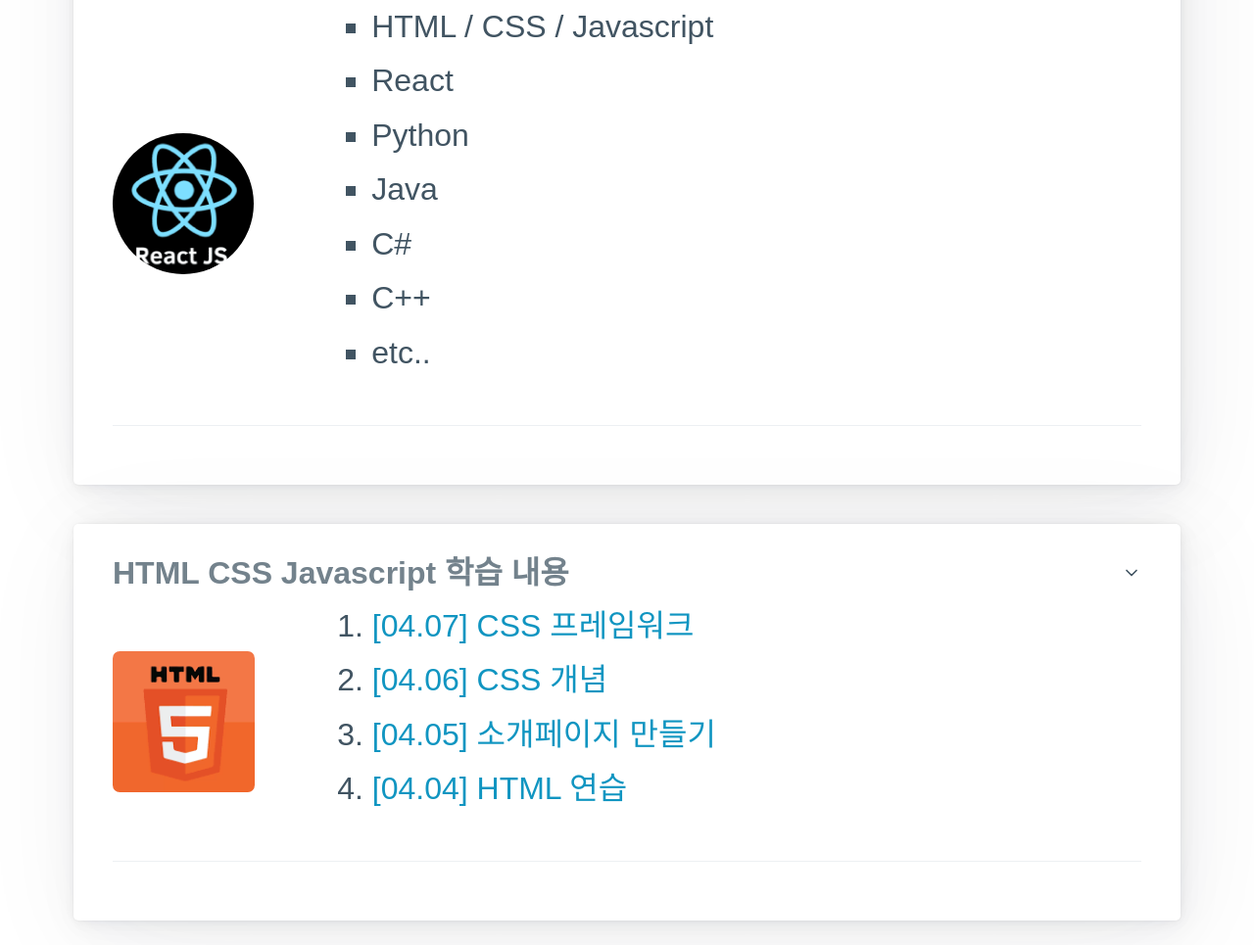
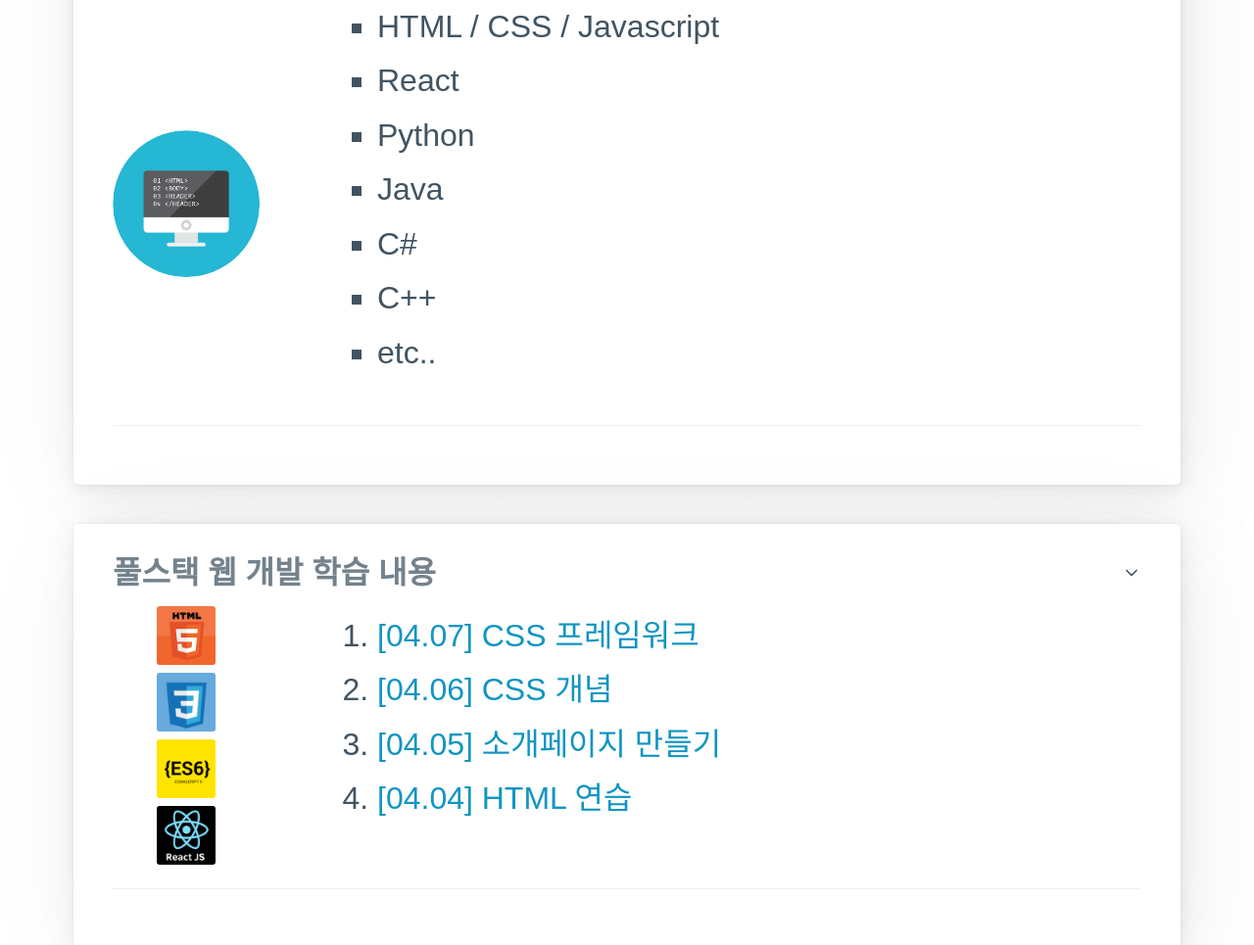
Before and after one commit to WonilKim/htmlcss, a plain HTML site: page index.html in a window 1280 px wide. Shown: the part 1404-2369 px from the top of the page at 98% size. Drawn offline with nearby package versions, Linux system fonts and the light colour scheme; a web font is replaced by a local one.

Commit message:
230407 Home page

```diff
--- a/index.css
+++ b/index.css
@@ -18,11 +18,12 @@
     display: inline-flex;
     justify-content: center;
     align-items: center;
+    width: 100%;
 
 }
 
 .contents_image {
-    width: 25%;
+    width: 15%;
     text-align: center;
 }
 
@@ -32,7 +33,8 @@
 
 .contents_list {
     margin-left: 100px;
-    width: 65%;
+    width: 80%;
+
 }
 
 article summary {
@@ -50,21 +52,28 @@ main li {
     display: inline-flex;
     justify-content: center;
     align-items: center;
-
+    width: 100%;
 }
 
 .study_image {
-    width: 25%;
-    text-align: center;
+    width: 15%;
+    display: flex;
+    flex-direction: column;
+    justify-content: center;
+    align-items: center;
 }
 
 .study>div>img {
+
     border-radius: 5%;
+    width: 40%;
+    margin: 4px;
 }
 
 .study_list {
     margin-left: 100px;
-    width: 65%;
+    display: grid;
+    width: 80%;
 }
 
 .contents_footer {
--- a/index.html
+++ b/index.html
@@ -12,6 +12,7 @@
 
     <link rel="stylesheet"
         href="https://fonts.googleapis.com/css2?family=Material+Symbols+Outlined:opsz,wght,FILL,GRAD@48,400,0,0" />
+
     <!--
         install
         <link rel="stylesheet" href="../pico-master/css/pico.min.css">
@@ -64,11 +65,10 @@
 
             <nav>
                 <ul>
-                    <li>
-                        수업 내용
-                    </li>
+
                 </ul>
                 <ul>
+                    <li>빠른 이동 :</li>
                     <li><a href="#content1">개인 정보</a></li>
                     <li><a href="#content2">학력 사항</a></li>
                     <li><a href="#content3">자격증</a></li>
@@ -76,7 +76,6 @@
                     <li><a href="#study1">학습 내용</a></li>
                 </ul>
             </nav>
-
         </header>
 
         <main class="container">
@@ -102,7 +101,7 @@
                     <summary>개인 정보</summary>
                     <div id="content1" class="contents">
                         <div class="contents_image">
-                            <img src="../images/html.png">
+                            <img src="./images/profile.png">
                         </div>
                         <div class="contents_list">
                             <ul>
@@ -119,7 +118,7 @@
                     <summary>학력 사항</summary>
                     <div id="content2" class="contents">
                         <div class="contents_image">
-                            <img src="../images/CSS.png">
+                            <img src="./images/graduation.png">
                         </div>
                         <div class="contents_list">
                             <ul>
@@ -134,7 +133,7 @@
                     <summary>자격증</summary>
                     <div id="content3" class="contents">
                         <div class="contents_image">
-                            <img src="../images/js.png">
+                            <img src="./images/certification.png">
                         </div>
                         <div class="contents_list">
                             <ul>
@@ -149,7 +148,7 @@
                     <summary>사용 가능 언어</summary>
                     <div id="content4" class="contents">
                         <div class="contents_image">
-                            <img src="../images/react.png">
+                            <img src="./images/coding.png">
                         </div>
                         <div class="contents_list">
                             <ul>
@@ -173,10 +172,13 @@
 
             <article>
                 <details open>
-                    <summary>HTML CSS Javascript 학습 내용</summary>
+                    <summary>풀스택 웹 개발 학습 내용</summary>
                     <div id="study1" class="study">
                         <div class="study_image">
-                            <img src="../images/html.png">
+                            <img src="./images/html.png">
+                            <img src="./images/CSS.png">
+                            <img src="./images/js.png">
+                            <img src="./images/react.png">
                         </div>
                         <div class="study_list">
                             <ol>
```
Also changed, not shown: images/certification.png (added), images/coding.png (added), images/graduation.png (added), images/profile.png (added).
